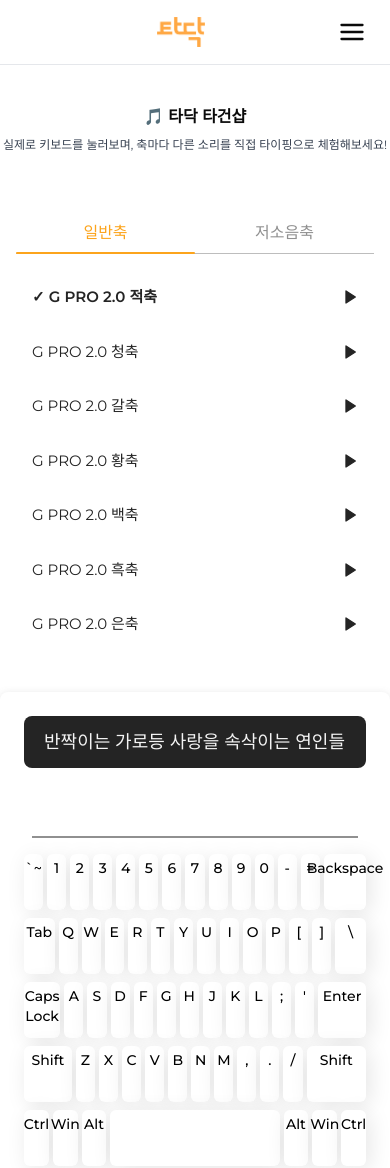
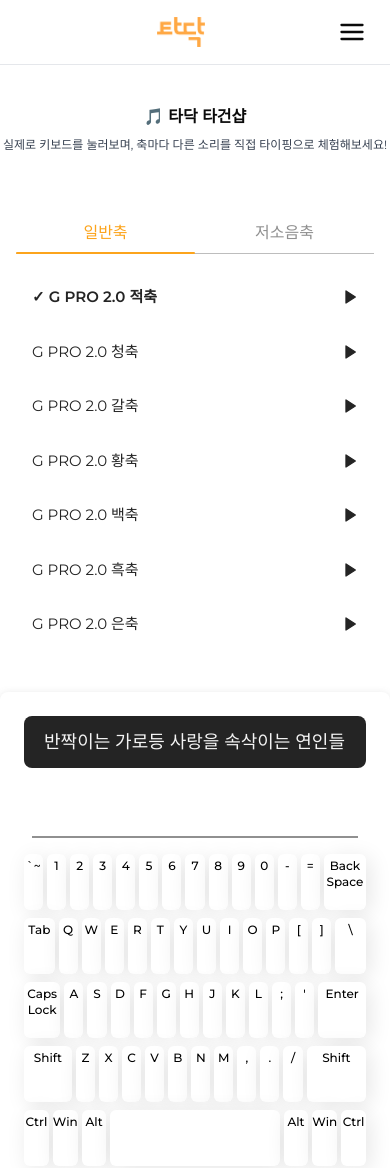
Before and after one commit to teamdadada/tadak, a React (Vite) app in the folder client/web/: page /soundtest in a window 390 px wide. Shown: the top 1168 px of the page. Built offline with nearby package versions, Linux system fonts and the light colour scheme; a web font is replaced by a local one.

Commit message:
[FE] design: 화면 크기에 따른 backspace 라벨 줄바꿈

```diff
--- a/client/web/src/components/sound-test/Key.tsx
+++ b/client/web/src/components/sound-test/Key.tsx
@@ -20,7 +20,14 @@ const Key = ({ keyCode, label, isActive, className, onClick }: KeyProps) => {
         className,
       )}
     >
-      {label || <span className="w-full h-full" />}{' '}
+      {label === 'Backspace' ? (
+        <>
+          <span className="sm:block hidden text-xs md:text-sm">{label}</span>
+          <span className="sm:hidden block text-xs md:text-sm">Back Space</span>
+        </>
+      ) : (
+        <span className="text-xs md:text-sm">{label}</span>
+      )}
     </button>
   )
 }
```
